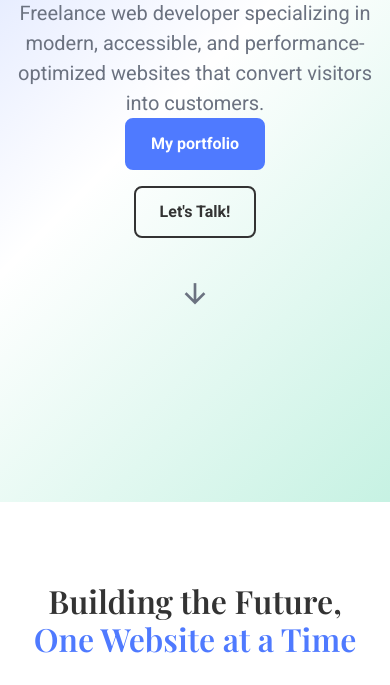
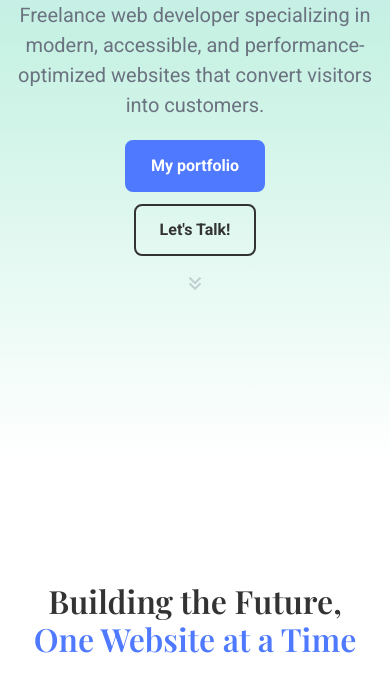
Before and after one commit to AGD3SIGN/test2, a plain HTML site: page index.html in a window 390 px wide. Shown: the part 342-1027 px from the top of the page. Drawn offline with nearby package versions, Linux system fonts and the light colour scheme.

Commit message:
Hero section updates

```diff
--- a/css/styles.css
+++ b/css/styles.css
@@ -640,12 +640,13 @@ p {
     justify-content: center;
     position: relative;
     overflow: hidden;
+    padding: var(--spacing-20) 0;
 }
 
 .hero-bg {
     position: absolute;
     inset: 0;
-    background: linear-gradient(135deg, var(--primary-color) 0%, transparent 50%, var(--accent-color) 100%);
+    background: linear-gradient(180deg, var(--primary-color) 0%, var(--accent-color) 45%, var(--bg-color) 95%);
     opacity: 0.3;
 }
 
@@ -656,23 +657,32 @@ p {
 }
 
 .hero-content {
+    display: flex;
+    flex-direction: column;
+    align-items: center;
+    justify-content: center;
     text-align: center;
     max-width: 64rem;
     position: relative;
     z-index: 10;
+    gap: var(--spacing-8);
+    /* Use gap for consistent spacing */
+    width: 100%;
 }
 
 .hero-title {
-    margin-bottom: var(--spacing-6);
+    margin-bottom: 0;
+    /* Remove margin, use gap instead */
     line-height: 1.1;
+    max-width: 100%;
 }
 
 .hero-subtitle {
     font-size: clamp(1.25rem, 3vw, 1.5rem);
-    margin-bottom: var(--spacing-8);
+    margin: 0;
+    /* Remove margin, use gap instead */
     max-width: 48rem;
-    margin: 0 auto 0 auto;
-    /* top, right, bottom, left */
+    text-align: center;
 }
 
 /* ===== Hero Buttons ===== */
@@ -681,7 +691,10 @@ p {
     flex-direction: column;
     gap: var(--spacing-4);
     align-items: center;
-    margin-bottom: var(--spacing-8);
+    margin: 0;
+    /* Remove margin, use gap instead */
+    width: 100%;
+    max-width: 400px;
 }
 
 /* media query for hero buttons */
@@ -689,6 +702,7 @@ p {
     .hero-buttons {
         flex-direction: row;
         justify-content: center;
+        max-width: none;
     }
 }
 
@@ -715,36 +729,40 @@ p {
 
 /* ===== Scroll indicator ===== */
 .scroll-indicator {
+    bottom: var(--spacing-8);
+    left: 50%;
+    transform: translateX(-50%);
+    display: flex;
+    flex-direction: column;
+    align-items: center;
     background: none;
     border: none;
     color: var(--text-secondary);
     font-size: 2rem;
     cursor: pointer;
     transition: var(--transition);
-    animation: bounce 2s infinite;
+    animation: fade 2s infinite;
+    z-index: 10;
+}
+
+/* Alternative smoother bounce */
+@keyframes fade {
+
+    0%,
+    100% {
+        opacity: 1;
+        transform: translateY(0);
+    }
+
+    50% {
+        opacity: 0.3;
+        transform: translateY(-10px);
+    }
 }
 
 .scroll-indicator:hover {
     color: var(--accent-color);
-}
-
-@keyframes bounce {
-
-    0%,
-    20%,
-    50%,
-    80%,
-    100% {
-        transform: translateY(0);
-    }
-
-    40% {
-        transform: translateY(-10px);
-    }
-
-    60% {
-        transform: translateY(-5px);
-    }
+    transform: translateX(-50%) scale(1.1);
 }
 
 /* ========================================
@@ -1961,6 +1979,24 @@ Media Queries
         padding: 0 1rem;
     }
 
+    .hero {
+        padding: var(--spacing-16) 0;
+    }
+
+    .hero-content {
+        gap: var(--spacing-6); /* Smaller gap on mobile */
+    }
+
+    .hero-buttons {
+        width: 100%;
+        max-width: 300px;
+    }
+
+    .scroll-indicator {
+        bottom: var(--spacing-6);
+        font-size: 1.75rem;
+    }
+
     .floating-nav {
         top: 15px;
         padding: 10px 18px;
@@ -2026,6 +2062,23 @@ Media Queries
 @media (min-width: 376px) and (max-width: 480px) {
     .container {
         padding: 0 0.875rem;
+    }
+
+    .hero {
+        padding: var(--spacing-12) 0;
+    }
+
+    .hero-content {
+        gap: var(--spacing-5);
+    }
+
+    .hero-buttons {
+        gap: var(--spacing-3);
+    }
+
+    .scroll-indicator {
+        bottom: var(--spacing-5);
+        font-size: 1.5rem;
     }
 
     .floating-nav {
--- a/index.html
+++ b/index.html
@@ -121,9 +121,8 @@
                         </a>
                     </div>
                     <!-- Scroll Down Indicator -->
-                    <a href="#about" class="scroll-indicator" aria-label="Scroll down to learn more" data-aos="fade-up"
-                        data-aos-delay="800">
-                        <i class="ri-arrow-down-line"></i>
+                    <a href="#about" class="scroll-indicator" data-aos="fade-up" data-aos-delay="900">
+                        <i class="ri-arrow-down-double-line"></i>
                     </a>
                 </div>
             </div>
```
